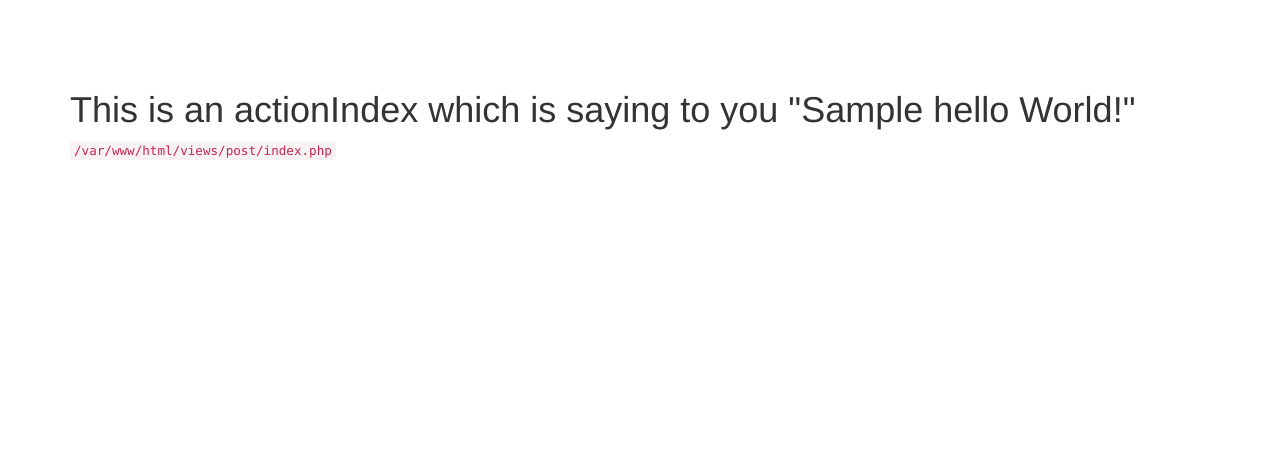
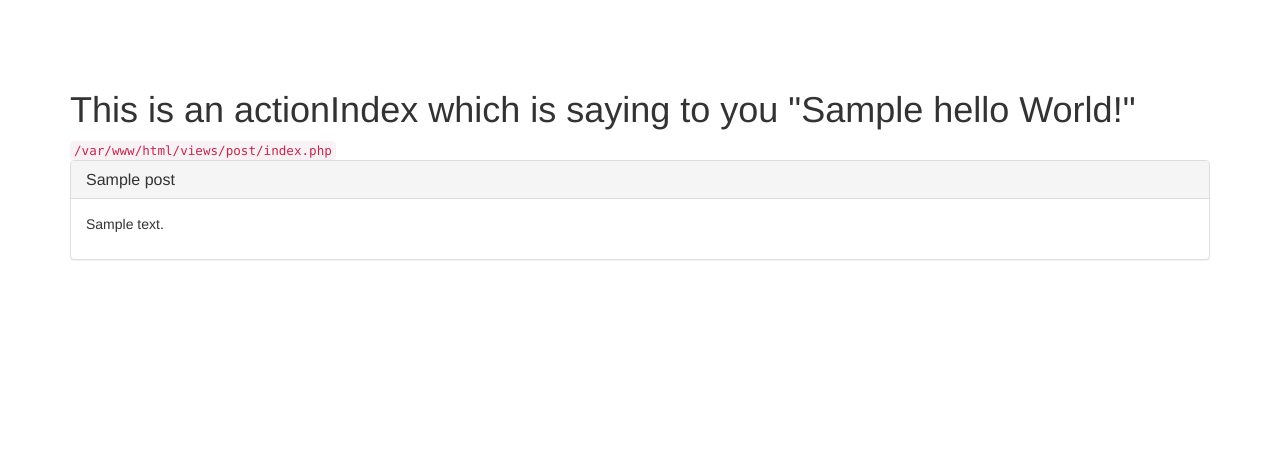
Before and after one commit to RomaSlobodeniuk/Yes_it_is, a Yii app: template views/post/index.php in a window 1280 px wide. Shown: the top 459 px of the page. Run offline with PHP 8.4 and a stand-in for Yii, Linux system fonts and the light colour scheme; the template is opened without the code that fills it: most values are stand-ins (such as "Sample title", 1, 10 or a date in 2020); data that the repository does not hold is empty; some libraries are stand-ins or nearby versions.

Commit message:
I've added new model, printed posts with pagination

```diff
--- a/config/db.php
+++ b/config/db.php
@@ -2,7 +2,7 @@
 
 return [
     'class' => 'yii\db\Connection',
-    'dsn' => 'mysql:host=localhost;dbname=yii2basic',
+    'dsn' => 'mysql:host=localhost;dbname=testing',
     'username' => 'root',
     'password' => '',
     'charset' => 'utf8',
--- a/config/web.php
+++ b/config/web.php
@@ -46,8 +46,11 @@ $config = [
             'showScriptName' => false,
             'rules' => [
 //                'test' => 'post/test',
-                '<action>' => 'site/<action>',
+//                '<action>' => 'site/<action>',
 //                '<action>' => 'post/<action>'
+            'post/<id:\d+>' => 'post/view',
+            'page/<page:\d+>' => 'post/index',
+            '/' => 'post/index'
             ],
         ],
 
--- a/controllers/AppController.php
+++ b/controllers/AppController.php
@@ -12,5 +12,7 @@ use yii\web\Controller;
 
 class AppController extends Controller
 {
-
+    public function debug($array){
+        echo '<pre>' . print_r($array, true) . '</pre>';
+    }
 }
--- /dev/null
+++ b/funcs.php
@@ -0,0 +1,5 @@
+<?php
+
+function debug($array){
+    echo '<pre>' . print_r($array, true) . '</pre>';
+}
--- a/views/layouts/main.php
+++ b/views/layouts/main.php
@@ -36,6 +36,8 @@ AppAsset::register($this);
     echo Nav::widget([
         'options' => ['class' => 'navbar-nav navbar-right'],
         'items' => [
+            ['label' => 'PostIndex', 'url' => ['/post/index']],
+            ['label' => 'PostTest', 'url' => ['/post/test']],
             ['label' => 'Home', 'url' => ['/site/index']],
             ['label' => 'About', 'url' => ['/site/about']],
             ['label' => 'Contact', 'url' => ['/site/contact']],
--- a/views/post/index.php
+++ b/views/post/index.php
@@ -1,2 +1,18 @@
 <h1><?= "This is an actionIndex which is saying to you \"" . $data['hello'] . " World!\"\n"; ?></h1>
 <code><?= __FILE__; ?></code>
+
+<?php if (!empty($posts)): ?>
+    <?php foreach ($posts as $post): ?>
+        <div class="panel panel-default">
+            <div class="panel-heading">
+                <h3 class="panel-title"><a href="<?= yii\helpers\Url::to(['post/view', 'id' => $post->id]);?>"><?= $post->title; ?></a></h3>
+            </div>
+            <div class="panel-body">
+                <p><?= $post->excerpt; ?></p>
+            </div>
+        </div>
+    <?php endforeach; ?>
+    <div>
+        <?= \yii\widgets\LinkPager::widget(['pagination' => $pages]);?>
+    </div>
+<?php endif; ?>
--- a/views/post/test.php
+++ b/views/post/test.php
@@ -1,3 +1,3 @@
 <h1><?= "This is an actionTest which is saying to you \"" . $data['hi'] .  " World!\"\n"; ?></h1>
-<h1><?= "Hello actionTest, and my name is " . $data['user_name']; ?></h1>
+<h1><?= $data['hello'] . " actionTest, and my name is " . $data['user_name']; ?></h1>
 <code><?= __FILE__; ?></code>
--- a/web/index.php
+++ b/web/index.php
@@ -6,6 +6,7 @@ defined('YII_ENV') or define('YII_ENV', 'dev');
 
 require(__DIR__ . '/../vendor/autoload.php');
 require(__DIR__ . '/../vendor/yiisoft/yii2/Yii.php');
+require(__DIR__ . '/../funcs.php');
 
 $config = require(__DIR__ . '/../config/web.php');
 
```
Also changed, not shown: controllers/PostController.php (+19 -8 lines), models/Post.php (added, +14 -0 lines), views/post/view.php (added, +11 -0 lines).
